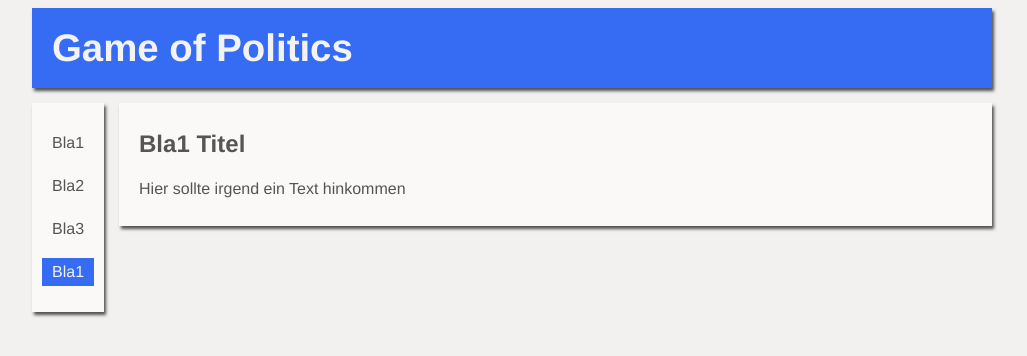
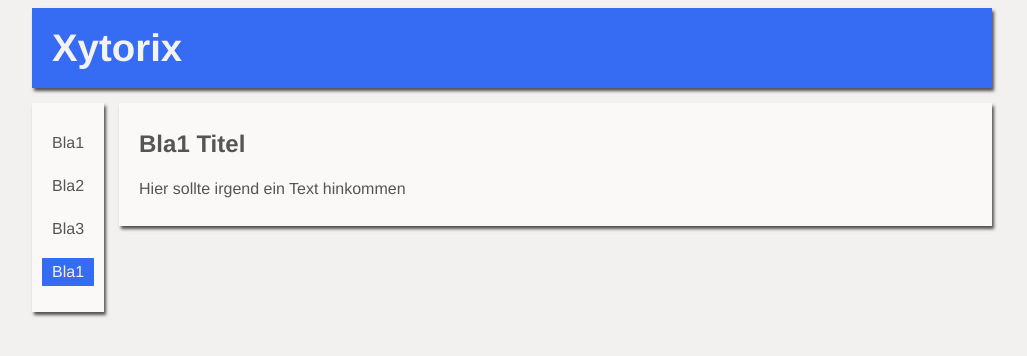
Before and after one commit to TIMOELio/XytoriX, a plain HTML site: page bla4.html in a window 1280 px wide. Shown: the whole page, without its empty margins (128-1155 px from the left). Drawn offline with Linux system fonts and the light colour scheme.

Commit message:
oisadfj
asdflkhasj

```diff
--- a/bla4.html
+++ b/bla4.html
@@ -7,7 +7,7 @@
 	<meta charset="UTF-8">
 	<meta name="viewport" content="user-scalable=no, width=device-width">
 
-	<title>Game of Politics</title>
+	<title>Xytorix</title>
 
 	<link rel="stylesheet" type="text/css" media="screen" href="stylesheet.css">
 	<link rel="stylesheet" type="text/css" media="screen and (max-device-width: 480px)" href="mobil.css">
@@ -21,7 +21,7 @@
 
 	<div id="kopfleiste">
 
-		<h1>Game of Politics</h1>
+		<h1>Xytorix</h1>
 
 	</div>
 
```
Also changed, not shown: index.html (+2 -2 lines), 1 other file.
